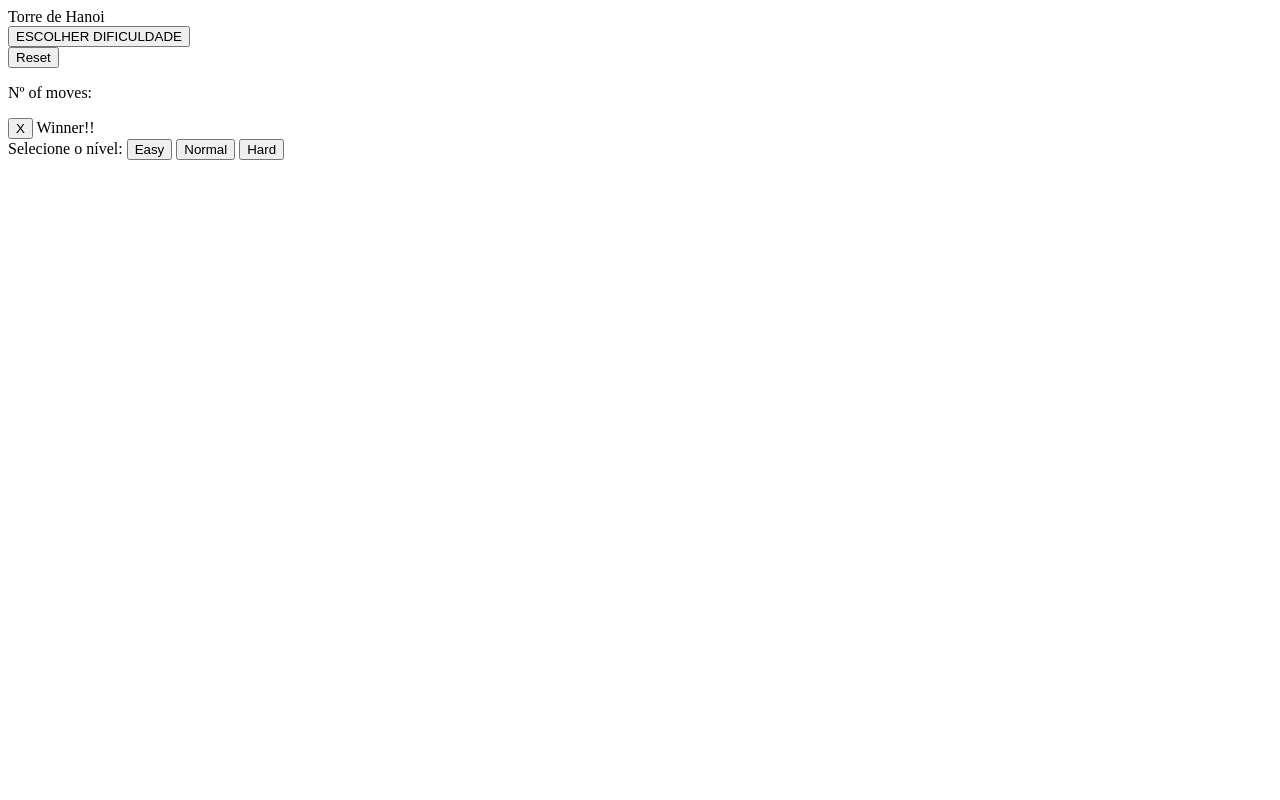
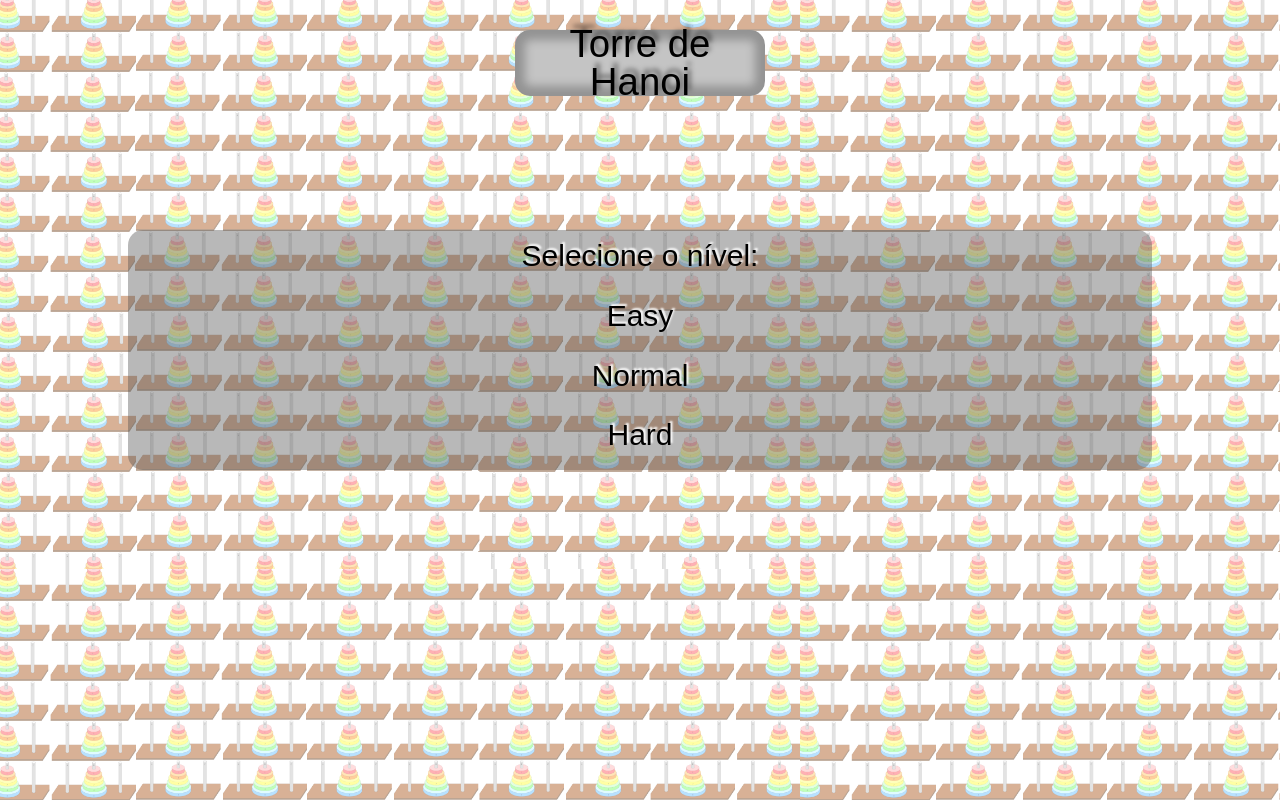
Before and after one commit to Kenzie-Academy-Brasil-Developers/entrega-torre-de-hanoi-sprint-5-gbmiranda1, a plain HTML site: page index.html in a window 1280 px wide. Drawn offline with Linux system fonts and the light colour scheme; the site is published under a folder, as on GitHub Pages, so addresses that start at the root find nothing; a web font is replaced by a local one.

Commit message:
atualizado

```diff
--- a/index.html
+++ b/index.html
@@ -6,8 +6,8 @@
     <meta http-equiv="X-UA-Compatible" content="IE=edge">
     <meta name="viewport" content="width=device-width, initial-scale=1.0">
     <title>Document</title>
-    <link rel="stylesheet" href="/assets/css/reset.css">
-    <link rel="stylesheet" href="/assets/css/style.css">
+    <link rel="stylesheet" href="./assets/css/reset.css">
+    <link rel="stylesheet" href="./assets/css/style.css">
     <link rel="preconnect" href="https://fonts.googleapis.com">
     <link rel="preconnect" href="https://fonts.gstatic.com" crossorigin>
     <link href="https://fonts.googleapis.com/css2?family=Gemunu+Libre:wght@700&display=swap" rel="stylesheet">
@@ -54,8 +54,8 @@
         </div>
     </div>
 
-    <script src="/assets/js/DragDropTouch.js"></script>
-    <script src="/assets/js/script.js "></script>
+    <script src="./assets/js/DragDropTouch.js"></script>
+    <script src="./assets/js/script.js "></script>
 </body>
 
 </html>
```
